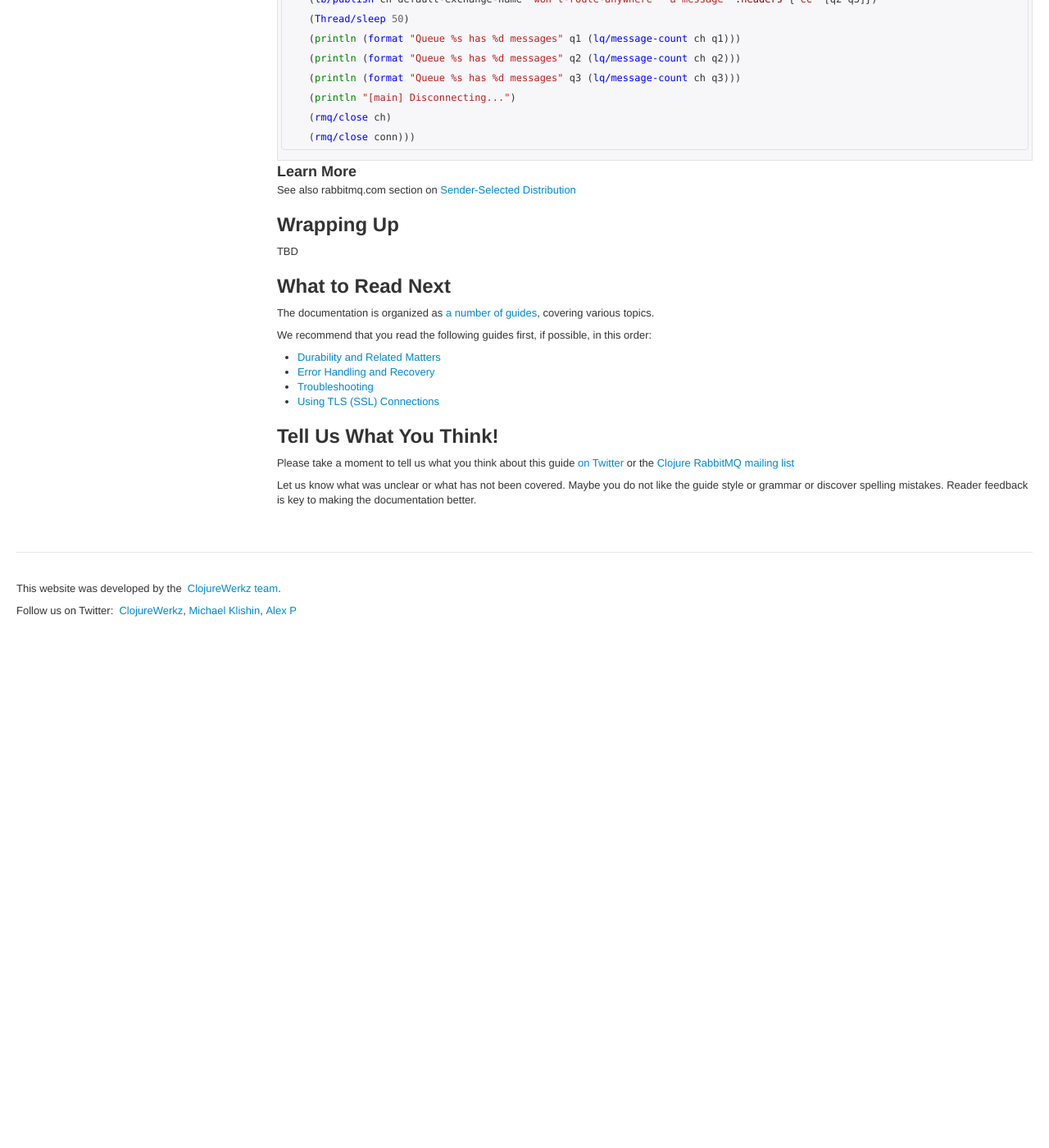
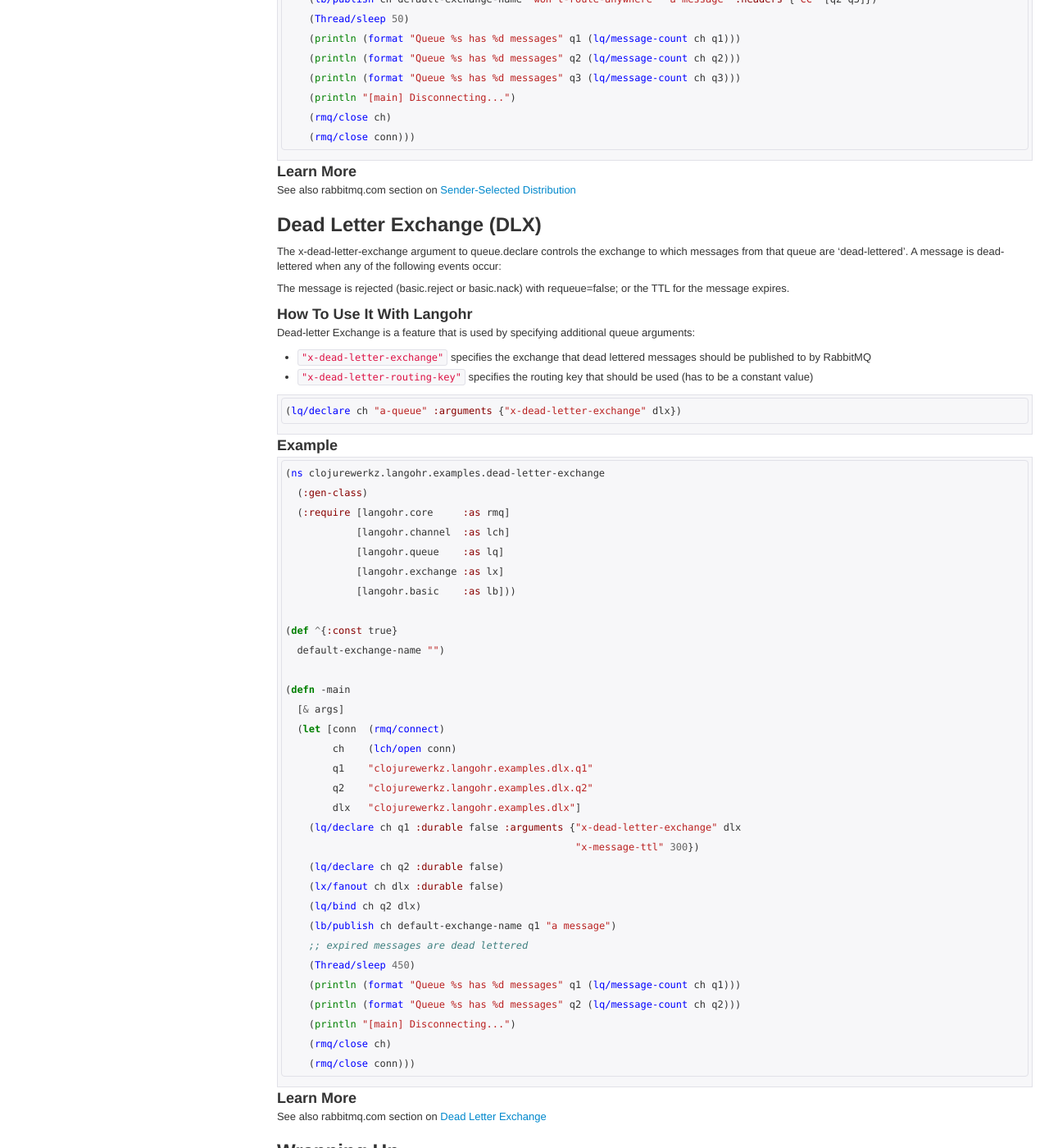
Before and after one commit to glorphindale/langohr.docs, a Jekyll site: the page built from articles/extensions.md, in a window 1280 px wide and 1400 px high, scrolled down 3480 px. Shown: the whole window at 82% size. Built offline with Jekyll 4.4.1, drawn with Linux system fonts in a browser that asks for light colours; some web fonts are replaced; Markdown is read by kramdown in place of the engine named in the settings; before the commit the page ends 4243 px from its top, so only the background shows below that; some of the changed text lies outside the part shown.

Commit message:
Document DLX

````diff
--- a/articles/extensions.md
+++ b/articles/extensions.md
@@ -216,6 +216,68 @@ See also rabbitmq.com section on [Sender-Selected Distribution](http://www.rabbi
 
 
 
+## Dead Letter Exchange (DLX)
+
+The x-dead-letter-exchange argument to queue.declare controls the exchange to which messages from that queue are 'dead-lettered'.
+A message is dead-lettered when any of the following events occur:
+
+The message is rejected (basic.reject or basic.nack) with requeue=false; or the TTL for the message expires.
+
+### How To Use It With Langohr
+
+Dead-letter Exchange is a feature that is used by specifying additional queue arguments:
+
+ * `"x-dead-letter-exchange"` specifies the exchange that dead lettered messages should be published to by RabbitMQ
+ * `"x-dead-letter-routing-key"` specifies the routing key that should be used (has to be a constant value)
+
+``` clojure
+(lq/declare ch "a-queue" :arguments {"x-dead-letter-exchange" dlx})
+```
+
+### Example
+
+``` clojure
+(ns clojurewerkz.langohr.examples.dead-letter-exchange
+  (:gen-class)
+  (:require [langohr.core     :as rmq]
+            [langohr.channel  :as lch]
+            [langohr.queue    :as lq]
+            [langohr.exchange :as lx]
+            [langohr.basic    :as lb]))
+
+(def ^{:const true}
+  default-exchange-name "")
+
+(defn -main
+  [& args]
+  (let [conn  (rmq/connect)
+        ch    (lch/open conn)
+        q1    "clojurewerkz.langohr.examples.dlx.q1"
+        q2    "clojurewerkz.langohr.examples.dlx.q2"
+        dlx   "clojurewerkz.langohr.examples.dlx"]
+    (lq/declare ch q1 :durable false :arguments {"x-dead-letter-exchange" dlx
+                                                 "x-message-ttl" 300})
+    (lq/declare ch q2 :durable false)
+    (lx/fanout ch dlx :durable false)
+    (lq/bind ch q2 dlx)
+    (lb/publish ch default-exchange-name q1 "a message")
+    ;; expired messages are dead lettered
+    (Thread/sleep 450)
+    (println (format "Queue %s has %d messages" q1 (lq/message-count ch q1)))
+    (println (format "Queue %s has %d messages" q2 (lq/message-count ch q2)))
+    (println "[main] Disconnecting...")
+    (rmq/close ch)
+    (rmq/close conn)))
+```
+
+### Learn More
+
+See also rabbitmq.com section on [Dead Letter Exchange](http://www.rabbitmq.com/dlx.html)
+
+
+
+
+
 ## Wrapping Up
 
 TBD
````
